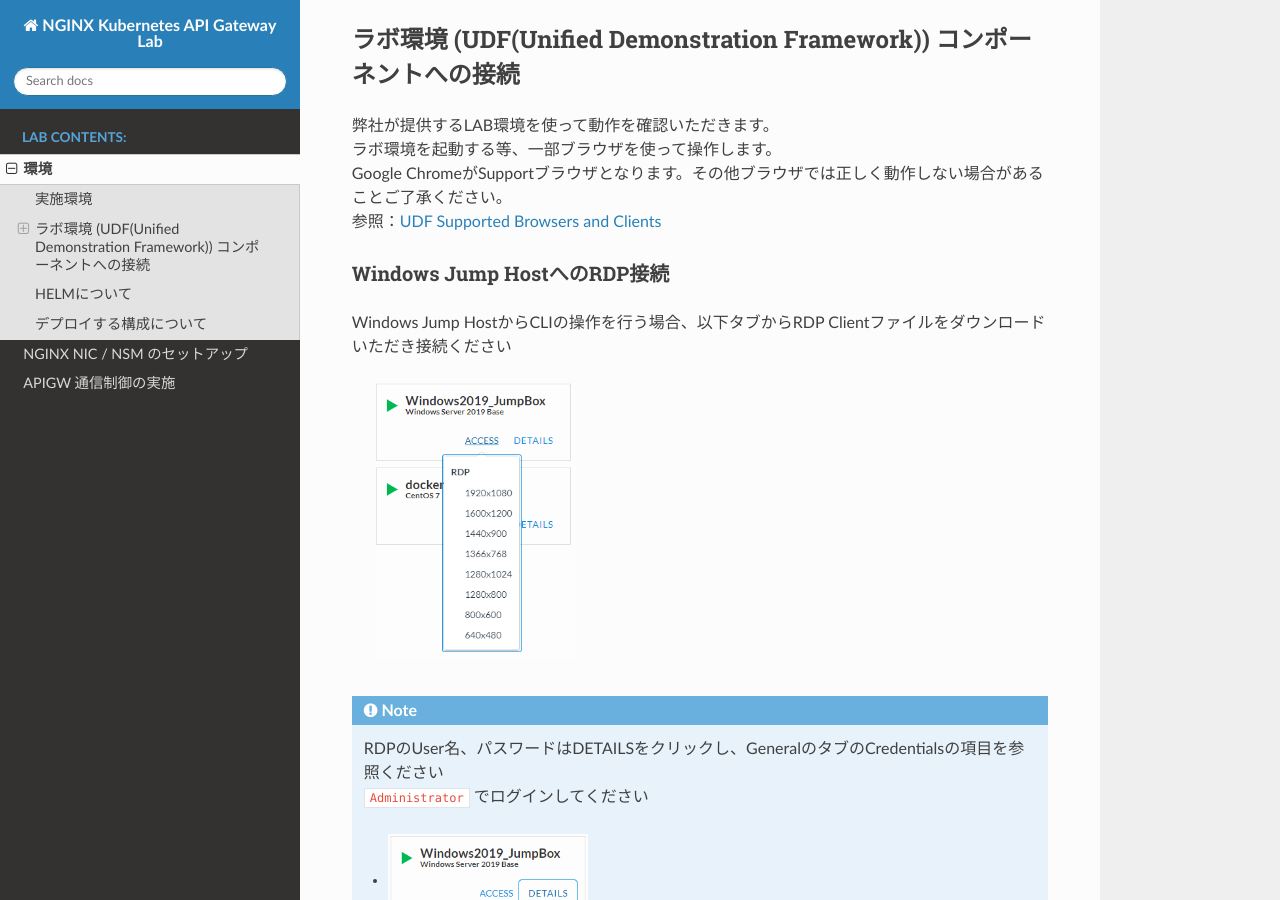
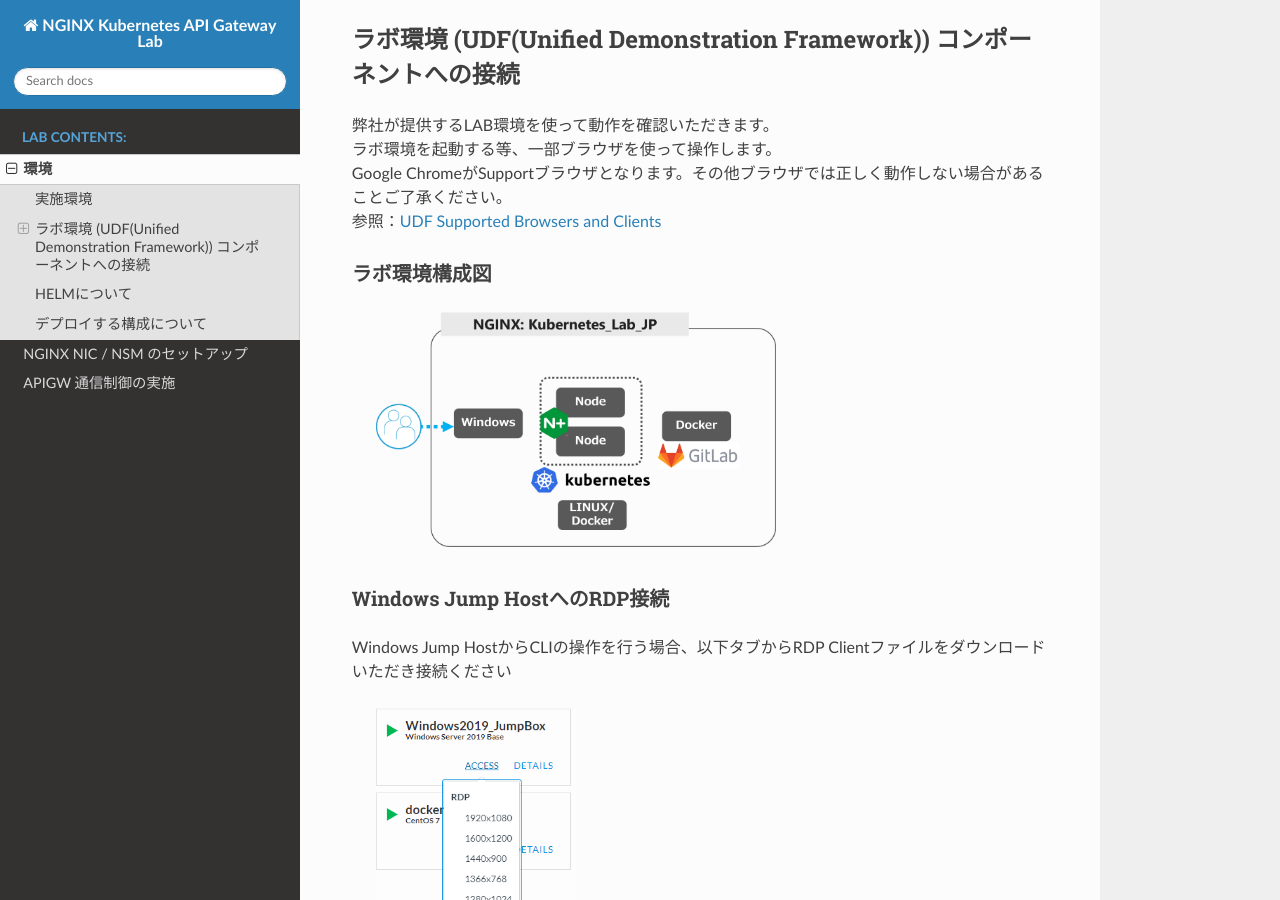
Before and after one commit to BeF5/f5j-nginx-k8s-apigw, a Sphinx documentation site: the page built from docs/class1/module01/module01.rst, in a window 1280 px wide and 900 px high, scrolled down 303 px. Built offline with Sphinx 7.4.7 and the Read the Docs theme 2.0.0, drawn with Linux system fonts in a browser that asks for light colours.

Commit message:
add k8s lab picture

```diff
--- a/docs/class1/module01/module01.rst
+++ b/docs/class1/module01/module01.rst
@@ -16,6 +16,11 @@
 | Google ChromeがSupportブラウザとなります。その他ブラウザでは正しく動作しない場合があることご了承ください。
 | 参照：\ `UDF Supported Browsers and Clients <https://help.udf.f5.com/en/articles/3470266-supported-browsers-and-clients>`__
 
+ラボ環境構成図
+----
+
+   .. image:: ./media/udflab_k8s_Lab_jp.png
+      :width: 400
 
 Windows Jump HostへのRDP接続
 ----------------------------
@@ -59,6 +64,7 @@ Helm とは
 このラボでは、NGINX Ingress Controller(NIC)、NGINX Service Mesh(NSM)、各種監視コンポーネントをHelmを使ってデプロイします
 
 
+
 デプロイする構成について
 ====
 
```
Also changed, not shown: docs/class1/module01/media/udflab_k8s_Lab_jp.png (added).
